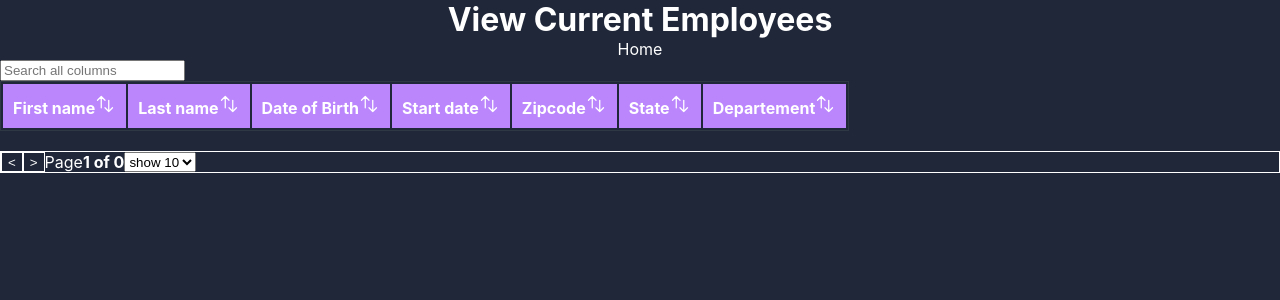
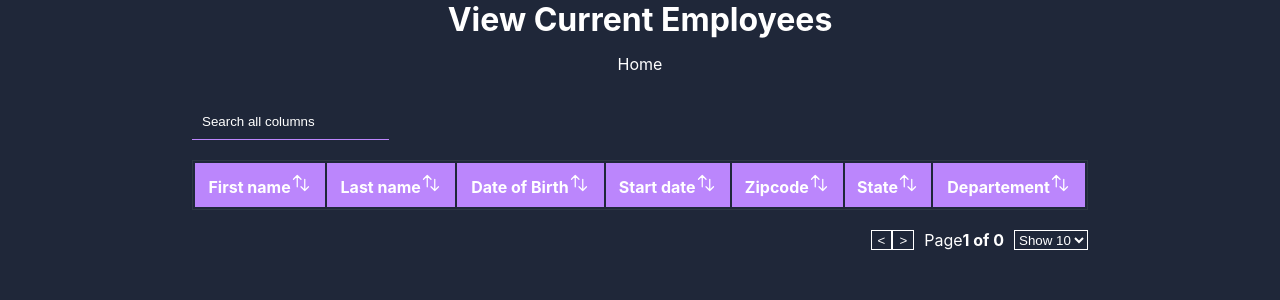
Before and after one commit to Ced933/wealth-health, a React (Create React App) app: page /table in a window 1280 px wide. Shown: the top 300 px of the page. Built offline with nearby package versions, Linux system fonts and the light colour scheme.

Commit message:
css finition

```diff
--- a/src/components/Form/Form.scss
+++ b/src/components/Form/Form.scss
@@ -8,9 +8,11 @@
         border-radius: 5px;
         width: 40%;
         padding: 30px;
-        background-color: #fff;
+        background-color: #1F2739;
         display: flex;
         flex-direction: column;
+        border: 1px solid #2D3844;
+        box-shadow: 2px 3px 10px black;
 
         .form-box{
             display: flex;
@@ -31,9 +33,11 @@
             width: 100%;
             padding: 10px;
             border-radius: 5px;
-            background-color: #000;
+            background-color: #BB86FC;
             color: #fff;
-            border: 1px solid #000;
+            border: 1px solid #BB86FC;
+            cursor: pointer;
+
         }
     }
 }
@@ -42,7 +46,7 @@
     flex-direction: column;
     margin-bottom: 15px;
     label{
-        color: #000;
+        color: #fff;
     }
     .input-style{
         padding: 4px;
@@ -50,8 +54,8 @@
         border-radius: 5px;
         width: 100%;
         background-color: transparent;
-        border: 1px solid #000;
-        color: #000;
+        border: 1px solid #fff;
+        color: #fff;
 
     }
 }
--- a/src/page/Home/Home.scss
+++ b/src/page/Home/Home.scss
@@ -1,5 +1,5 @@
 .home{
-    background-color: #3849AB;
+    background-color: #1F2739;
     width: 100%;
     height: 100vh;
     position: relative;
--- a/src/page/Table/Table.js
+++ b/src/page/Table/Table.js
@@ -79,11 +79,14 @@ export default function Table() {
 
     return (
         <div className='table-container'>
+            <div className='table-box'>
+
+
             <div className='header-table'>
                 <h1 className='h1-table'>View Current Employees</h1>
                 <Link className='link' to={'/'}> Home </Link>
             </div>
-             <input type="text"  value={filtering} placeholder='Search all columns' onChange={e=>(setFiltering(e.target.value))} />
+             <input className='input-search' type="text"  value={filtering} placeholder='Search all columns' onChange={e=>(setFiltering(e.target.value))} />
             <table className="table" w={table.getTotalSize()}>
                 <thead>
                     {table.getHeaderGroups().map((headerGroup) => (
@@ -148,12 +151,13 @@ export default function Table() {
                 >
                     {[10,20,30].map((pageSize)=>
                     {
-                    return <option key={pageSize} value={pageSize}>
-                                show {pageSize}
+                    return <option className='option' key={pageSize} value={pageSize}>
+                                Show {pageSize}
                             </option>
                     })}
                 </select>
             </div>
+            </div>
         </div>
     );
 };
--- a/src/page/Table/Table.scss
+++ b/src/page/Table/Table.scss
@@ -2,8 +2,12 @@
     background-color: #1F2739;
     width: 100%;
     height: 100vh;
+    .table-box{
+        width: 70%;
+        margin: 0 auto;
         .header-table{
             width: 100%;
+            margin-bottom: 30px;
 
             .h1-table{
                 color: #fff;
@@ -12,6 +16,7 @@
                 padding: 0;
             }
             .link{
+                margin-top:15px ;
                 text-align: center;
                 display: block;
 
@@ -22,9 +27,11 @@
         }
     }
 
+}
 .container-page{
     display: flex;
-    border:1px solid #fff;
+    justify-content: end;
+    // border:1px solid #fff;
     .btn-page{
         color: #fff;
         border:1px solid #fff;
@@ -34,11 +41,19 @@
     .pagination{
         display: flex;
         color: #fff;
+        margin-left: 10px;
+        margin-right: 10px;
+
+    }
+    select{
+        background-color: transparent;
+        color: #fff;
+        border: 1px solid #fff;
     }
 }
 
 table {
-
+width: 100%;
     border: 1px solid #2D3844;
   }
 
@@ -71,3 +86,20 @@ table {
     cursor: pointer;
 
   }
+  .input-search{
+    border: none;
+    border-bottom:1px solid #BB86FC ;
+    background-color: transparent;
+    padding: 10px;
+    color: #fff;
+    margin-bottom: 20px;
+
+    &:focus{
+        outline: none;
+        -webkit-box-shadow: none;
+        box-shadow: none;
+    }
+    &::placeholder{
+        color: #fff;
+    }
+  }
```
Lines whose indentation alone changed are shown as unchanged.
